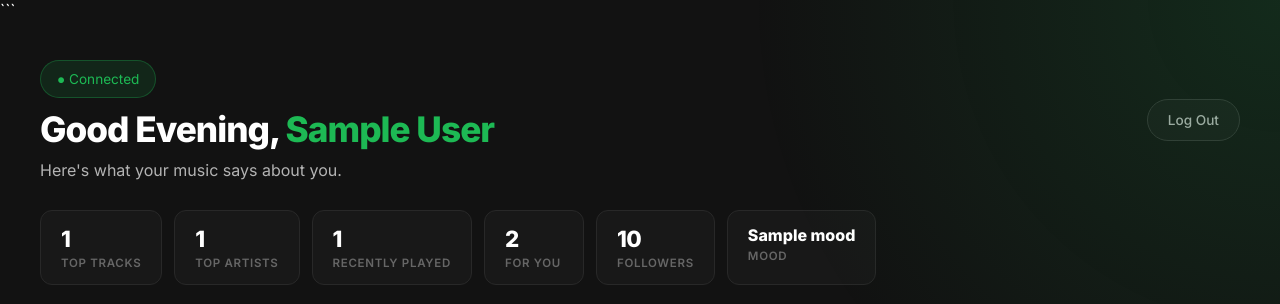
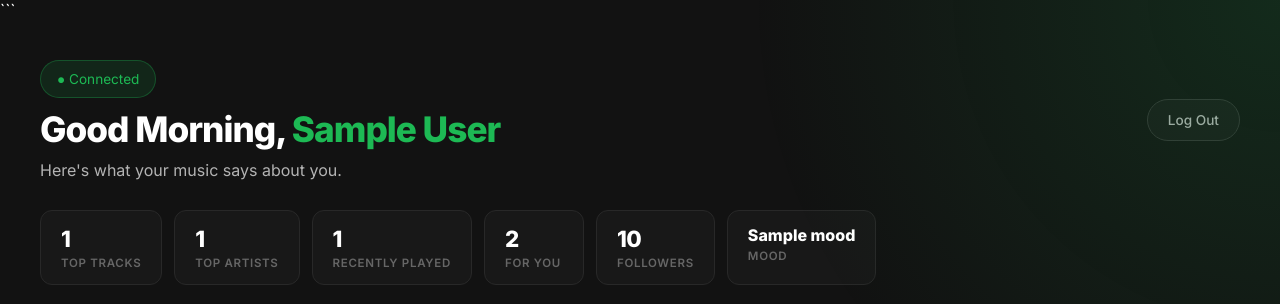
Before and after one commit to Aashna-Mukhia/Spotify-Analytics-A-Personalized-Music-Recommendation-Web-Application, a Flask app: template templates/dashboard.html in a window 1280 px wide. Shown: the top 304 px of the page. Run offline with Flask 3, Linux system fonts and the light colour scheme; the template is opened without the code that fills it: most values are stand-ins (such as "Sample title", 1, 10 or a date in 2020); grey boxes marked "Sample" are stand-in pictures; parts of the project's set-up code (start-up, migrations or seed data) failed here and were passed over.

Commit message:
Change greeting from 'Good Evening' to 'Good Morning'

```diff
--- a/templates/dashboard.html
+++ b/templates/dashboard.html
@@ -5,7 +5,7 @@
 <section class="topbar">
   <div class="topbar-left">
     <span class="pill">● Connected</span>
-    <h1>Good Evening, <span class="name-accent">{{ profile.display_name or 'Listener' }}</span></h1>
+    <h1>Good Morning, <span class="name-accent">{{ profile.display_name or 'Listener' }}</span></h1>
     <p class="subtitle">Here's what your music says about you.</p>
   </div>
   <a class="btn ghost" href="{{ url_for('logout') }}">Log Out</a>
```
